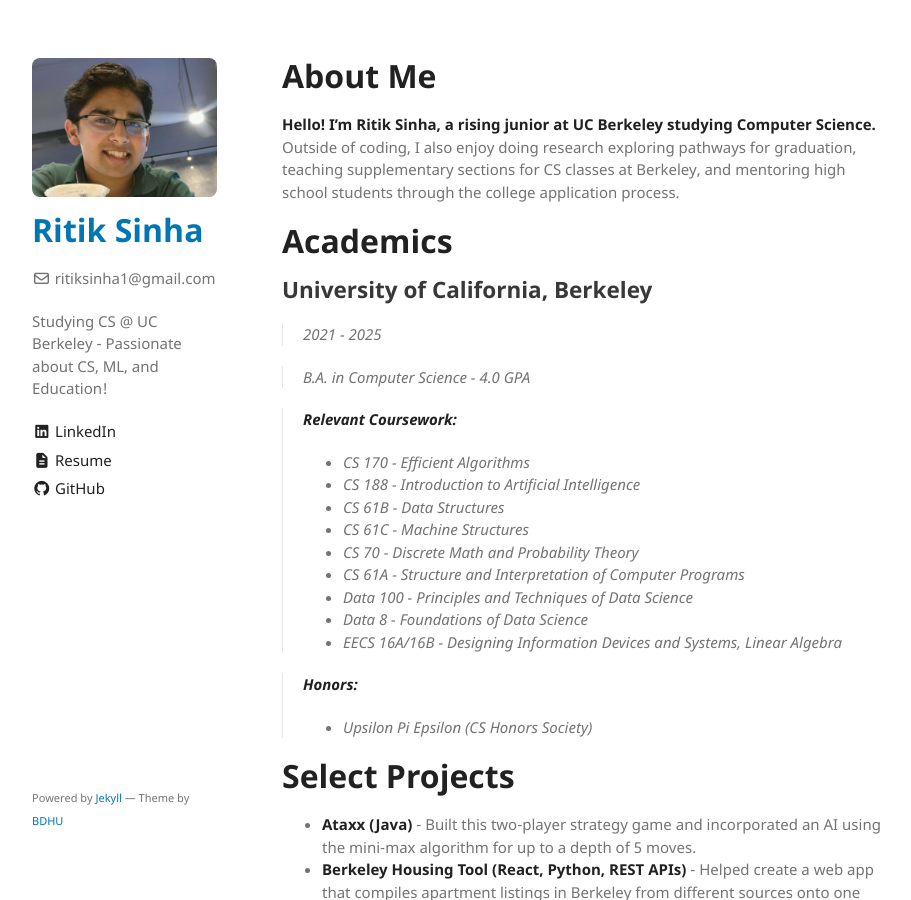
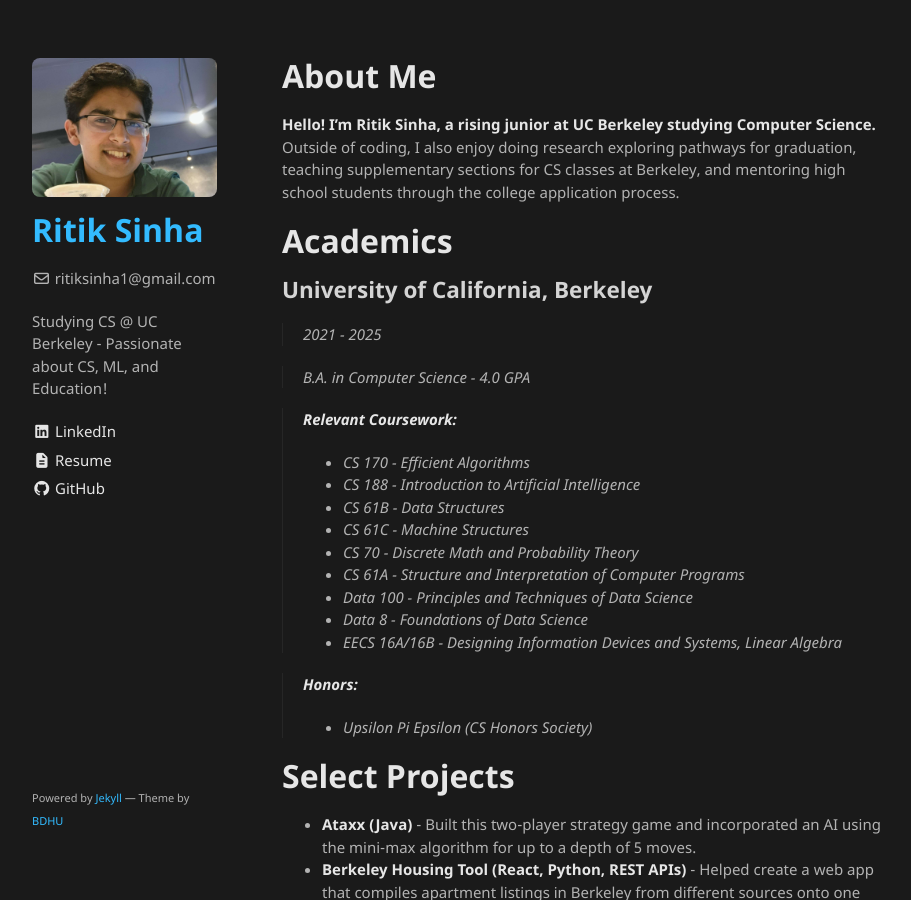
Before and after one commit to ritiksinha1/ritiksinha1.github.io, a Jekyll site: the page built from index.md, in a window 1280 px wide and 900 px high. Shown: the whole window, without its empty margins (178-1089 px from the left). Built offline with Jekyll 4.4.1, drawn with Linux system fonts in a browser that asks for light colours.

Commit message:
Update _config.yml

```diff
--- a/_config.yml
+++ b/_config.yml
@@ -4,7 +4,7 @@ email: ritiksinha1@gmail.com
 description: Studying CS @ UC Berkeley - Passionate about CS, ML, and Education!
 show_downloads: false
 google_analytics: UA-108144808-1
-color-scheme: light
+color-scheme: dark
 plugins:
   - jekyll-sitemap
   - jekyll-seo-tag
```
